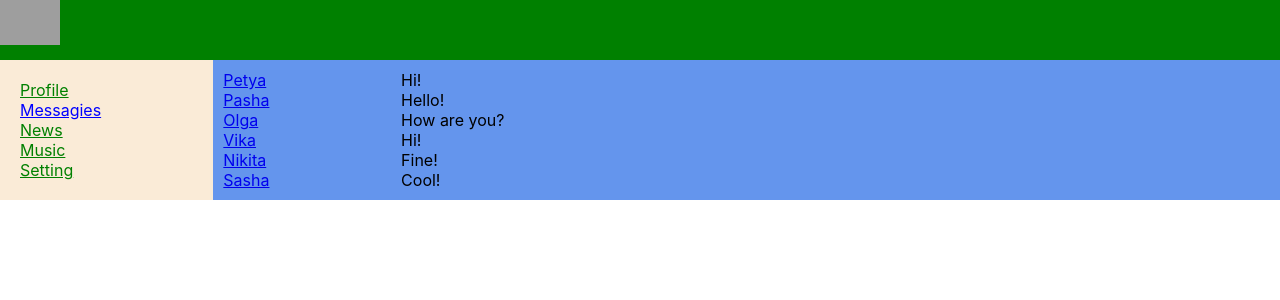
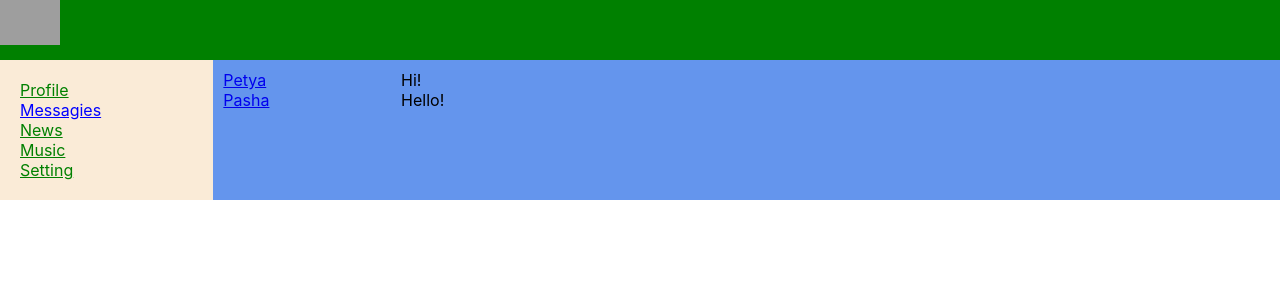
Before and after one commit to ppsv/socnet, a React (Create React App) app: page /dialogs in a window 1280 px wide. Shown: the top 300 px of the page. Built offline with nearby package versions, Linux system fonts and the light colour scheme; grey boxes are pictures that could not be loaded.

Commit message:
24 lesson

```diff
--- a/src/components/Dialogs/Dialogs.jsx
+++ b/src/components/Dialogs/Dialogs.jsx
@@ -3,9 +3,9 @@ import s from './Dialogs.module.css';
 import {NavLink} from "react-router-dom";
 
 
-const DialogItem =(props) => {
+const DialogItem = (props) => {
     let path = '/dialogs/' + props.id;
-    return(
+    return (
         <div className={s.dialog + ' ' + s.active}>
             <NavLink to={path}>{props.name}</NavLink>
         </div>
@@ -21,26 +21,38 @@ const Message = (props) => {
 }
 
 
+const Dialogs = () => {
+    let dialogsData = [
+        {id: 1, name: 'Petya'},
+        {name: 'Pasha', id: 1},
+        {name: 'Olga', id: 1},
+        {name: 'Vika', id: 1},
+        {name: 'Nikita', id: 1},
+        {name: 'Sasha', id: 1}
+    ]
 
-const Dialogs = () => {
+    let messageData = [
+        {message: 'Hi! ', likes: 15},
+        {message: 'Hello!', likes: 15},
+        {message: 'How are you? ', likes: 15},
+        {message: 'Hi!', likes: 15},
+        {message: 'Fine', likes: 15},
+        {message: 'Cool', likes: 15}
+    ]
+
     return (
         <div className={s.dialogs}>
             <div className={s.dialogsItems}>
-                <DialogItem name='Petya' id='1'/>
-                <DialogItem name='Pasha' id='2'/>
-                <DialogItem name='Olga' id='3'/>
-                <DialogItem name='Vika' id='4'/>
-                <DialogItem name='Nikita' id='5'/>
-                <DialogItem name='Sasha' id='6'/>
+                <DialogItem name={dialogsData[0].name} id={dialogsData[0].id}/>
+                <DialogItem name={dialogsData[1].name} id={dialogsData[1].id}/>
+
 
             </div>
             <div className={s.messages}>
-                <Message message='Hi!'/>
-                <Message message='Hello!'/>
-                <Message message='How are you?'/>
-                <Message message='Hi!'/>
-                <Message message='Fine!'/>
-                <Message message='Cool!'/>
+                <Message message={messageData[0].message} Likes={messageData[0].likes}/>
+                <Message message={messageData[1].message} Likes={messageData[1].likes}/>
+
+
             </div>
         </div>
     )
```
